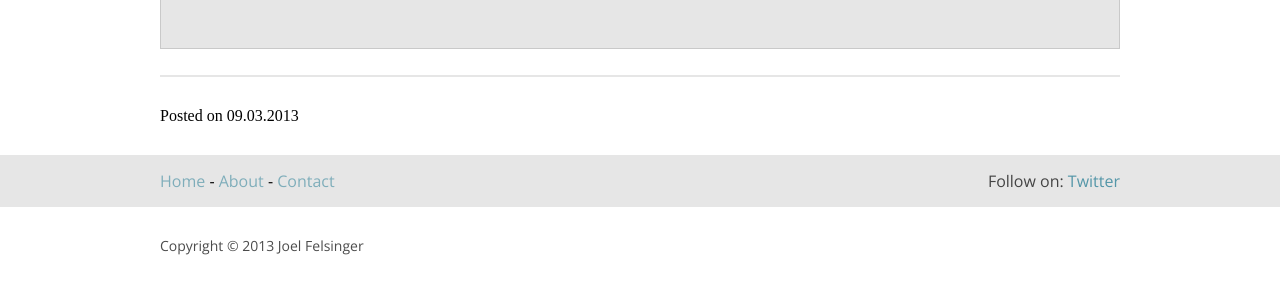
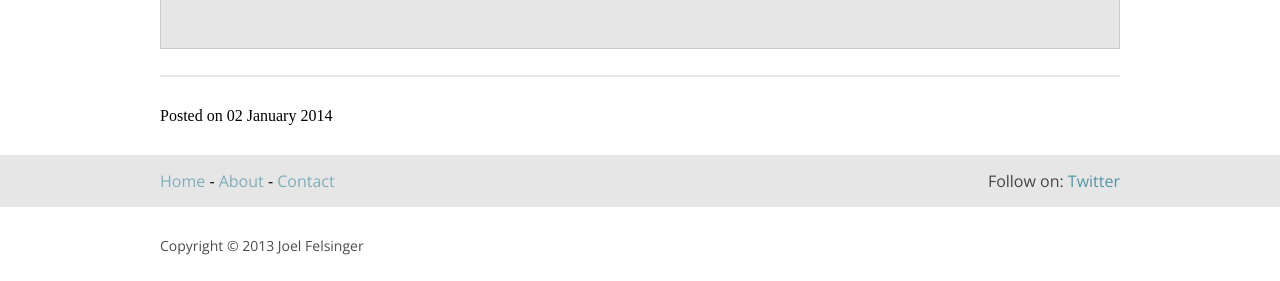
Before and after one commit to jfelsinger/joelfredrick.com, a Jekyll site: the page built from _posts/2014-01-02-Your-friend-the-terminal.md, in a window 1280 px wide and 900 px high, scrolled down 2096 px. Shown: the part 616-897 px from the top of the window. Built offline with Jekyll 4.4.1, drawn with Linux system fonts in a browser that asks for light colours; nearby versions of some CDN libraries; some web fonts are replaced; Markdown is read by kramdown in place of the engine named in the settings.

Commit message:
Updated footer date

```diff
--- a/_layouts/post.html
+++ b/_layouts/post.html
@@ -50,7 +50,7 @@ layout: default
             </p>
         </noscript>
         {% else %}
-        <p class="post-time">Posted on <time datetime="2013-09-03" pubdate>09.03.2013</time></p>
+        <p class="post-time">Posted on <time datetime="page.date" pubdate>{{ page.date | date_to_long_string}}</time></p>
         {% endif %}
     </footer>
 </article>
```
